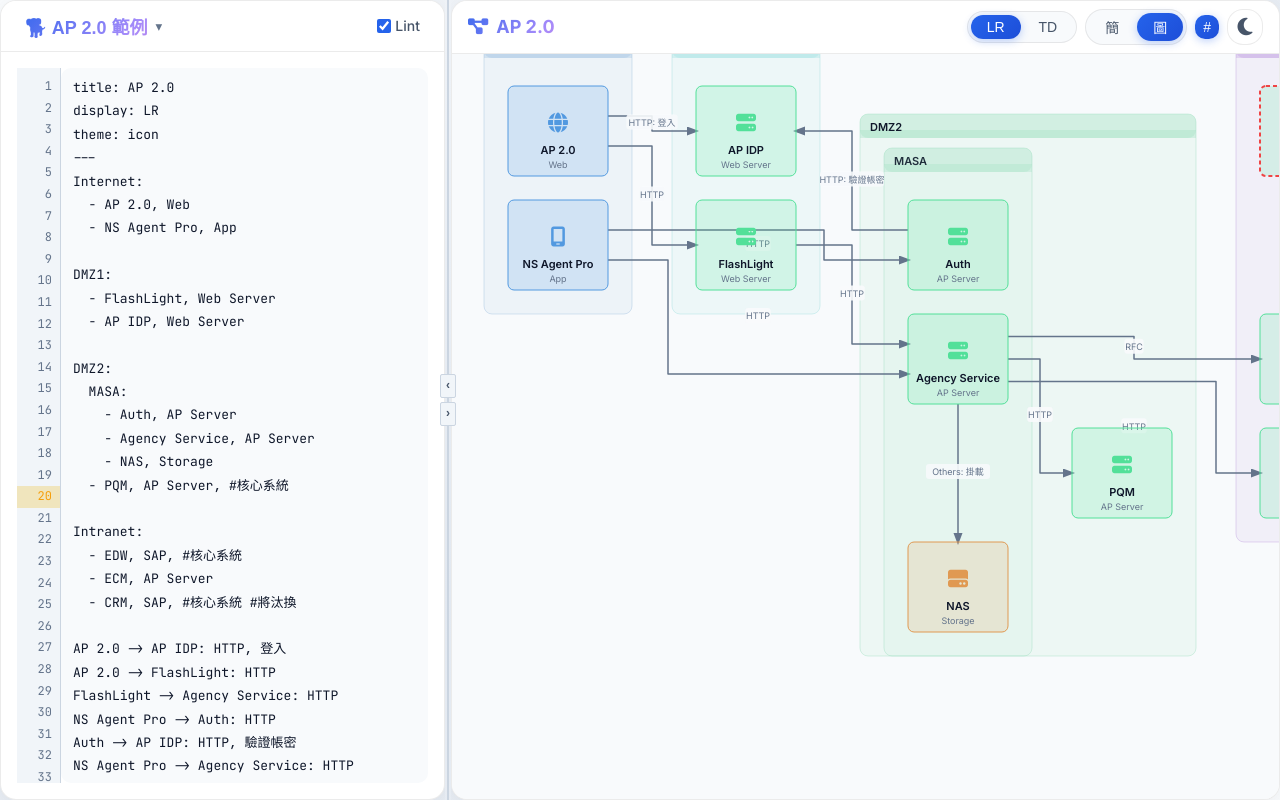
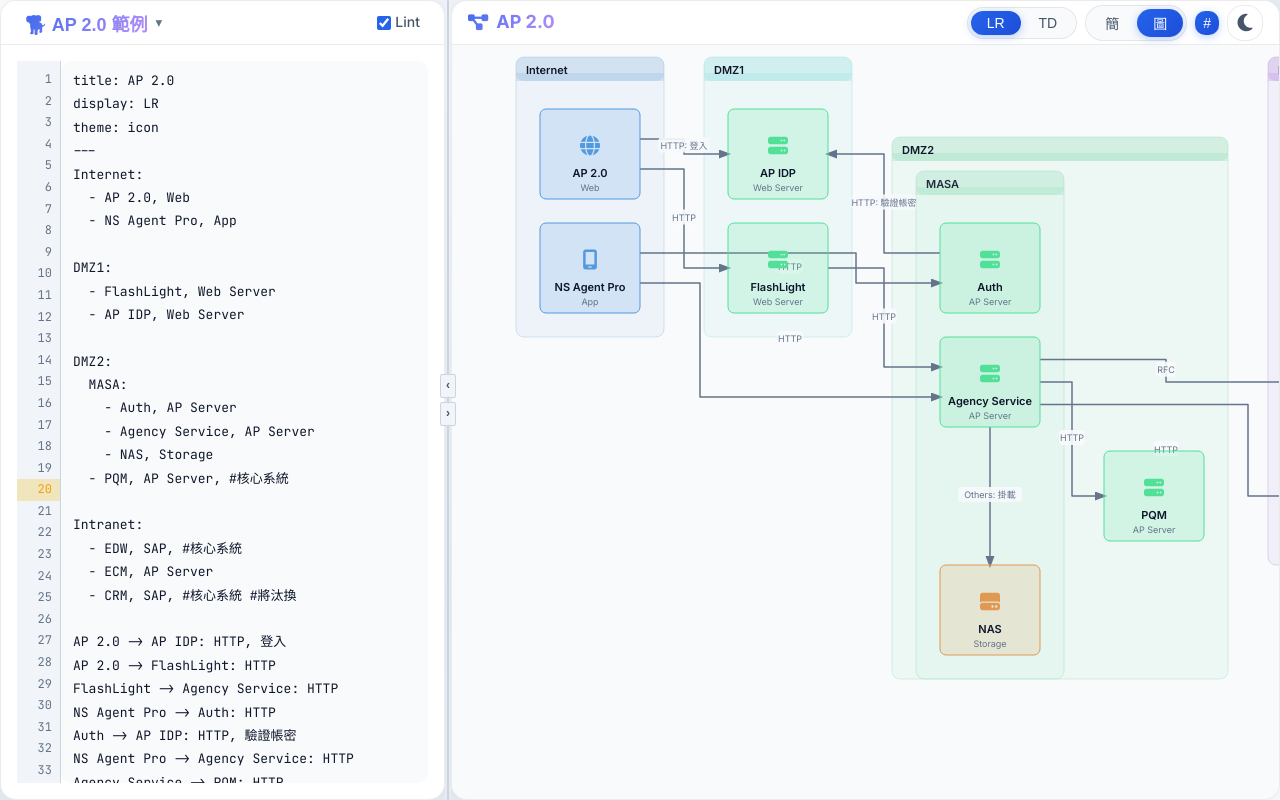
Before and after one commit to kywk/german-shepherd, a Vue app: page / in a window 1280 px wide. Built offline with nearby package versions, Linux system fonts and the light colour scheme.

Commit message:
fix: navbar 等高 + zone 標題不被遮擋
- panel-header 固定 height: 44px，編輯區與檢視區 navbar 等高
- useLayout MARGIN 32 → 64，避免 LR 模式 zone 標題被切掉

```diff
--- a/src/assets/main.css
+++ b/src/assets/main.css
@@ -100,6 +100,8 @@ body {
   align-items: center;
   justify-content: space-between;
   padding: var(--spacing-sm) var(--spacing-md);
+  height: 44px;
+  box-sizing: border-box;
   background: var(--glass-bg);
   backdrop-filter: blur(var(--glass-blur));
   -webkit-backdrop-filter: blur(var(--glass-blur));
--- a/src/composables/useLayout.ts
+++ b/src/composables/useLayout.ts
@@ -9,7 +9,7 @@ const NODE_GAP = 32
 const ZONE_PAD = 24
 const ZONE_HEADER = 28
 const ZONE_GAP = 40
-const MARGIN = 32
+const MARGIN = 64
 const MAX_PER_COL = 4
 const ROW_GAP = 24
 
```
